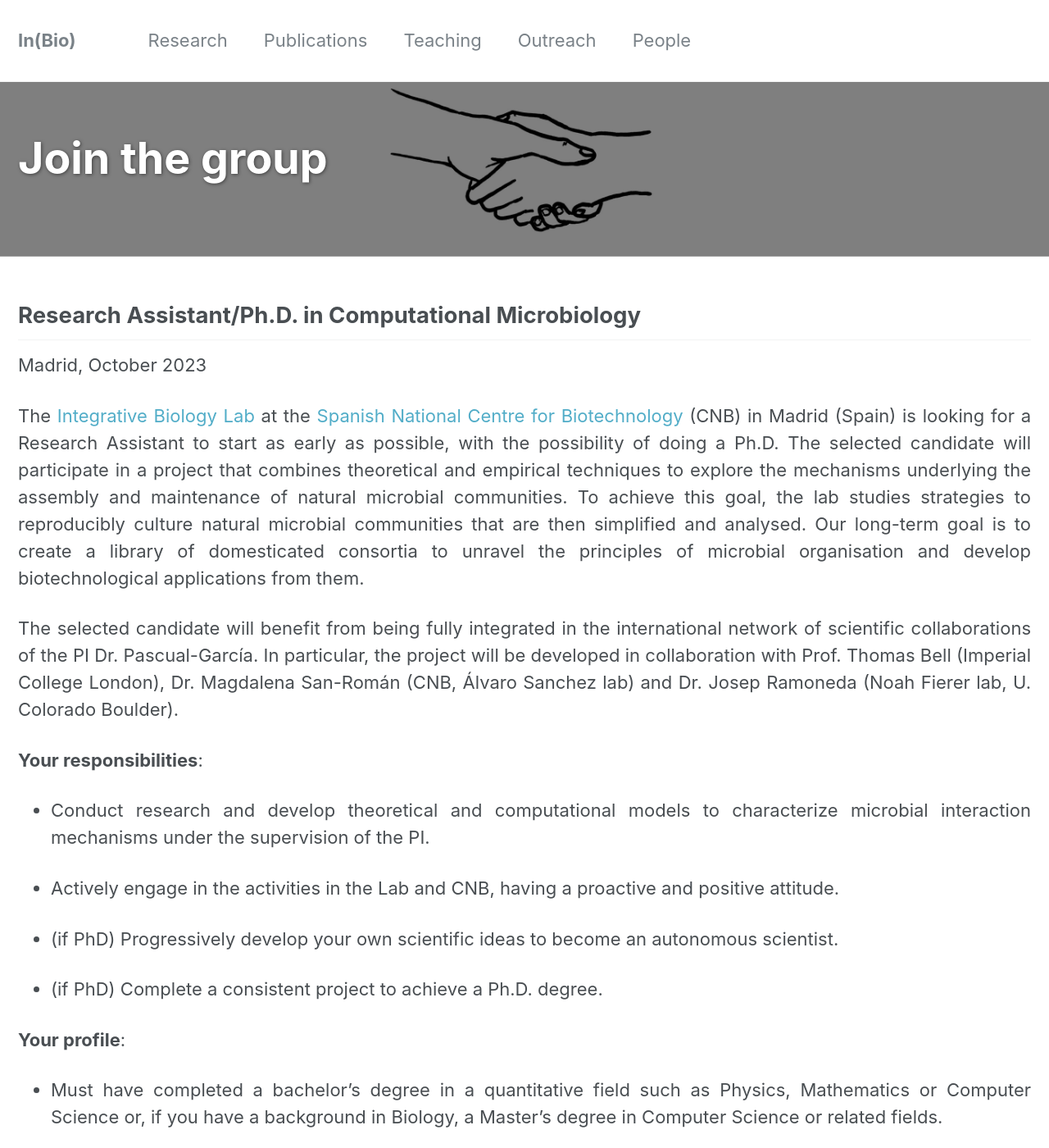
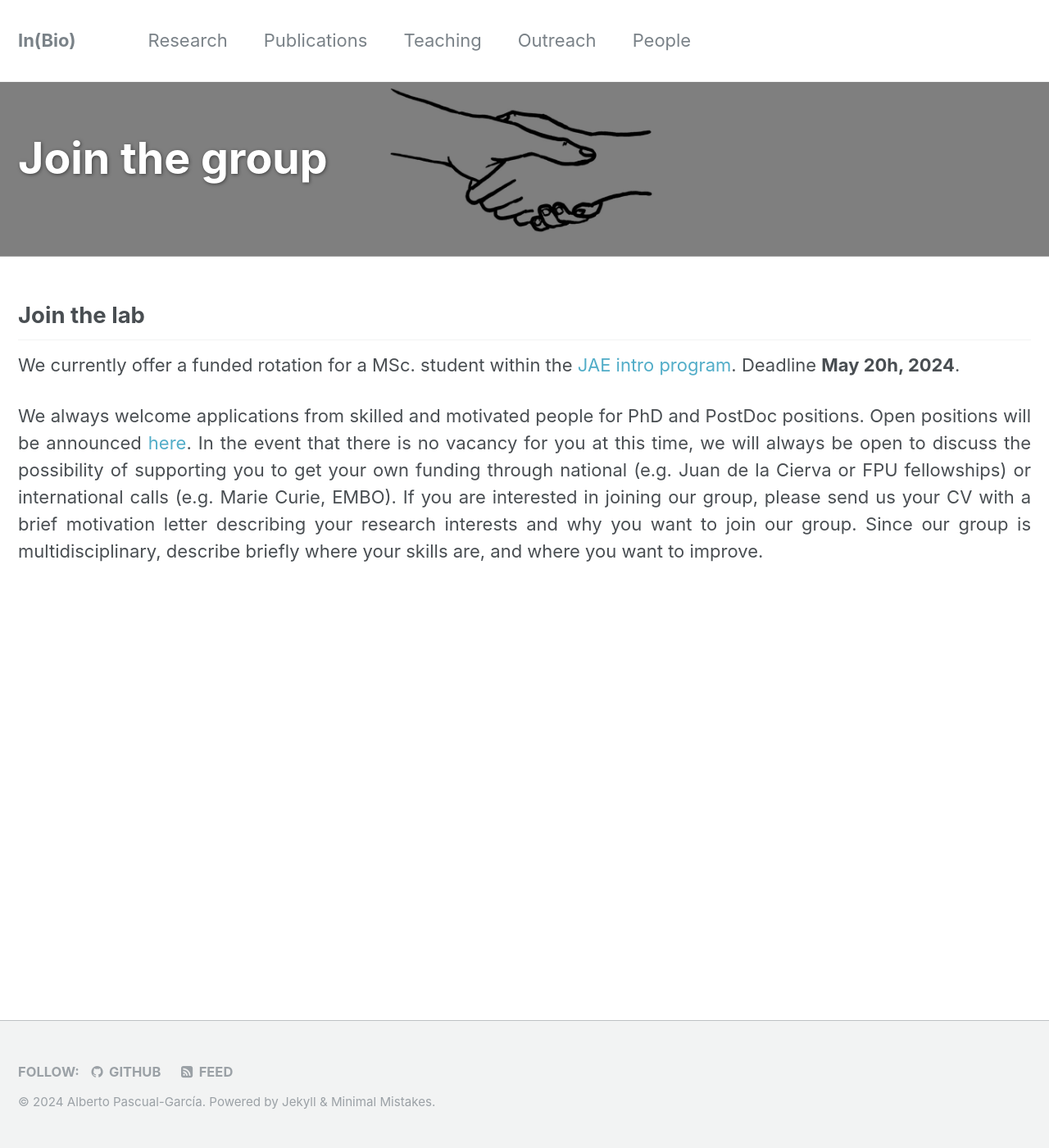
Before and after one commit to apascualgarcia/apascualgarcia.github.io, a Jekyll site: the page built from _pages/Join.md, in a window 1280 px wide and 1400 px high. Shown: the whole window at 82% size. Built offline with Jekyll 4.4.1, drawn with Linux system fonts in a browser that asks for light colours; some of the changed text lies outside the part shown.

Commit message:
created new page people, modified join

```diff
--- a/_pages/Join.md
+++ b/_pages/Join.md
@@ -17,51 +17,9 @@ header:
 
 ---
 
-## Research Assistant/Ph.D. in Computational Microbiology
-
-Madrid, October 2023
-
-The [Integrative Biology Lab](https://apascualgarcia.github.io/) at the [Spanish National Centre for Biotechnology](https://www.cnb.csic.es/index.php/en/) (CNB) in Madrid (Spain) is looking for a Research Assistant to start as early as possible, with the possibility of doing a Ph.D. The selected candidate will participate in a project that combines theoretical and empirical techniques to explore the mechanisms underlying the assembly and maintenance of natural microbial communities. To achieve this goal, the lab studies strategies to reproducibly culture natural microbial communities that are then simplified and analysed. Our long-term goal is to create a library of domesticated consortia to unravel the principles of microbial organisation and develop biotechnological applications from them.
-
-The selected candidate will benefit from being fully integrated in the international network of scientific collaborations of the PI Dr. Pascual-García. In particular, the project will be developed in collaboration with Prof. Thomas Bell (Imperial College London), Dr. Magdalena San-Román (CNB, Álvaro Sanchez lab) and Dr. Josep Ramoneda (Noah Fierer lab, U. Colorado Boulder).
-
-**Your responsibilities**:
-
-  - Conduct research and develop theoretical and computational models to characterize microbial interaction mechanisms under the supervision of the PI.
-
-  - Actively engage in the activities in the Lab and CNB, having a proactive and positive attitude.
-
-  - (if PhD) Progressively develop your own scientific ideas to become an autonomous scientist.
-
-  - (if PhD) Complete a consistent project to achieve a Ph.D. degree.
-
-**Your profile**:
-
-  - Must have completed a bachelor's degree in a quantitative field such as Physics, Mathematics or Computer Science or, if you have a background in Biology, a Master's degree in Computer Science or related fields.
-
-  - Must have completed a Master's degree.
-
-  - You have a genuine interest in learning about biological systems.
-
-  - You enjoy acquiring new skills and are open to new challenges away from your comfort zone.
-
-  - You are fluent in English.
-
-  - You are a communicative and open person and are willing to work in a team.
-
-**We offer**:
-
-  - A funded position for 3 years with the possibility of an extension for a further 1 year if a Ph.D. is pursued.
-
-  - A remuneration according to the Spanish Research Council for Research Assistants (14 payments per year of ~1.650 € before taxes).
-
-  - Training not only in scientific but also in meta-scientific aspects, with emphasis on career development.
-
-  - (if Ph.D.) You will join a PhD Programme at the Universidad Autónoma de Madrid, within the same CNB campus.
-
-  - (if Ph.D.) Incorporation into the CNB Training Programme to complement the skills acquired in the laboratory and in the PhD programmes.
+## Join the lab
 
 
-If you are interested in this position please send your CV and a Letter of Motivation explaining your scientific motivations and, in particular, the reasons why you might be willing to join the Integrative Biology lab. Please, include in your CV contact details of two people who could provide reference letters.
+We currently offer a funded rotation for a MSc. student within the [JAE intro program](https://jaeintro.csic.es/convocatoria-jae-intro-2024/). Deadline **May 20h, 2024**.
 
-Please send both documents in pdf format to alberto.pascual.garcia AT gmail DOT com including in the subject line "Research Assistant Integrative Biology" before **November 20th**. Applications will be reviewed and will continue until the position is filled.
+We al­ways wel­come ap­plic­a­tions from skilled and mo­tiv­ated people for PhD and PostDoc po­s­i­tions. Open positions will be announced [here](/_pages/Join). In the event that there is no vacancy for you at this time, we will always be open to discuss the possibility of supporting you to get your own funding through national (e.g. Juan de la Cierva or FPU fellowships) or international calls (e.g. Marie Curie, EMBO). If you are interested in joining our group, please send us your CV with a brief motivation letter describing your research interests and why you want to join our group. Since our group is multidisciplinary, describe briefly where your skills are, and where you want to improve.
```
Also changed, not shown: _pages/People.md (+44 -14 lines).
